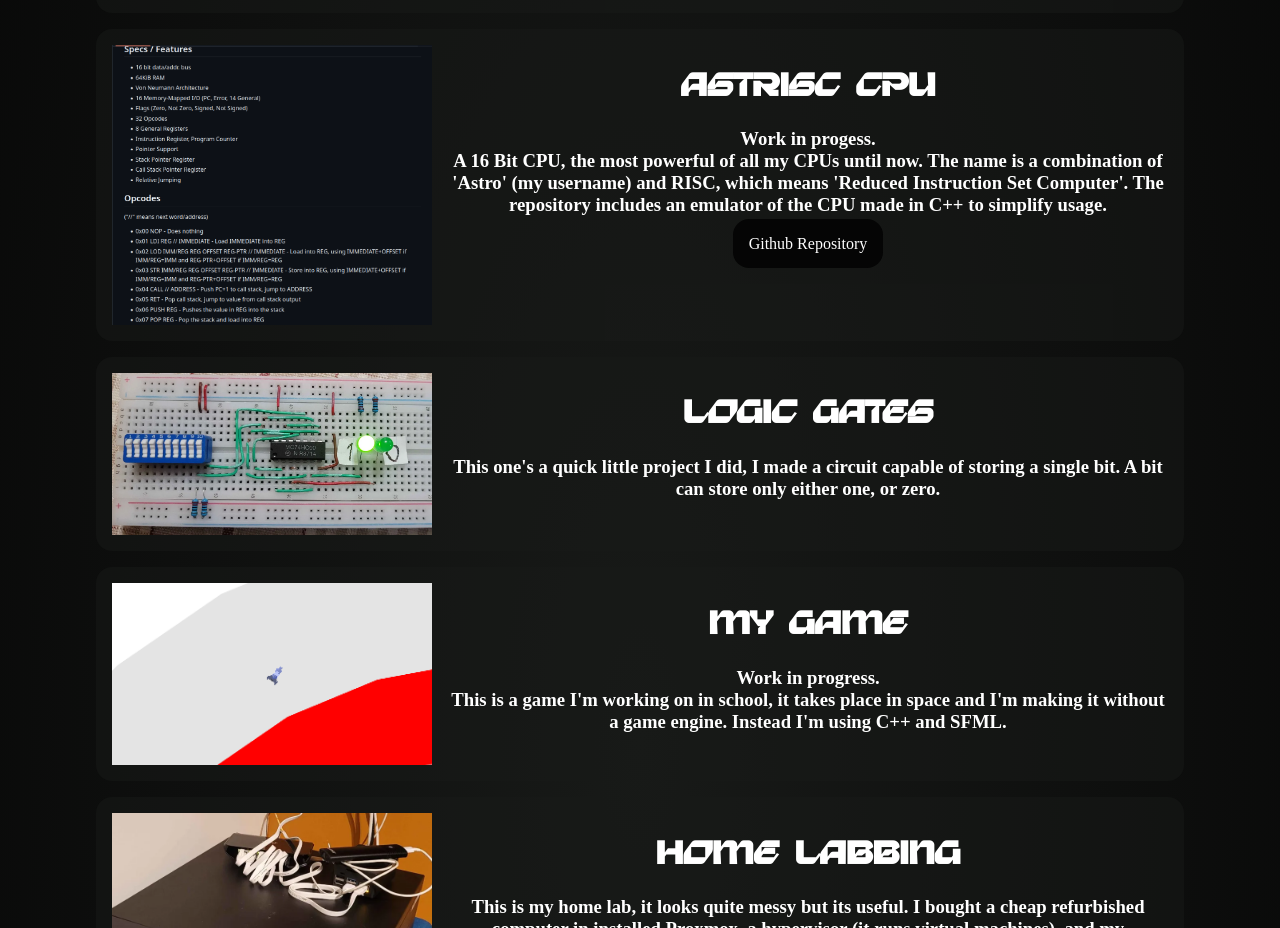
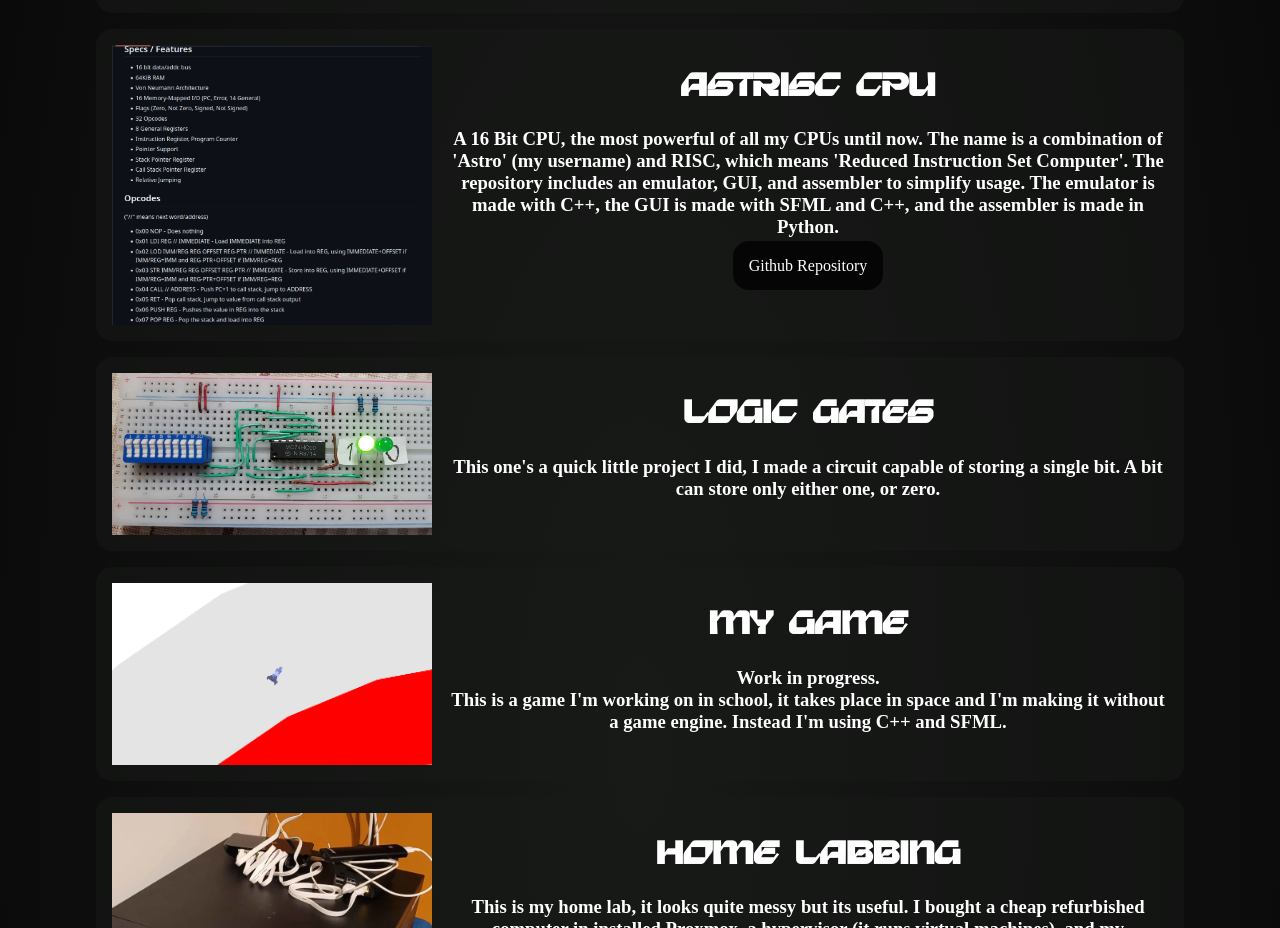
Before and after one commit to astrosLab/astrosLab.github.io, a plain HTML site: page index.html in a window 1280 px wide. Shown: the part 951-1879 px from the top of the page. Drawn offline with Linux system fonts and the light colour scheme; a web font is replaced by a local one.

Commit message:
Fixed some info

```diff
--- a/index.html
+++ b/index.html
@@ -63,11 +63,11 @@
 				<div style="align-items: center; width: 100%;">
 					<h2>ASTRISC CPU </h2>
 					<h3>
-						Work in progess.<br>
 						A 16 Bit CPU, the most powerful of all my CPUs until now.
 						The name is a combination of 'Astro' (my username) and RISC, which means
-						'Reduced Instruction Set Computer'. The repository includes an emulator
-						of the CPU made in C++ to simplify usage.
+						'Reduced Instruction Set Computer'. The repository includes an emulator,
+						GUI, and assembler to simplify usage. The emulator is made with C++, the
+						GUI is made with SFML and C++, and the assembler is made in Python.
 					</h3>
 					<a href="https://github.com/astrosLab/ASTRISC-16" class="repo-button">
 						Github Repository
```
